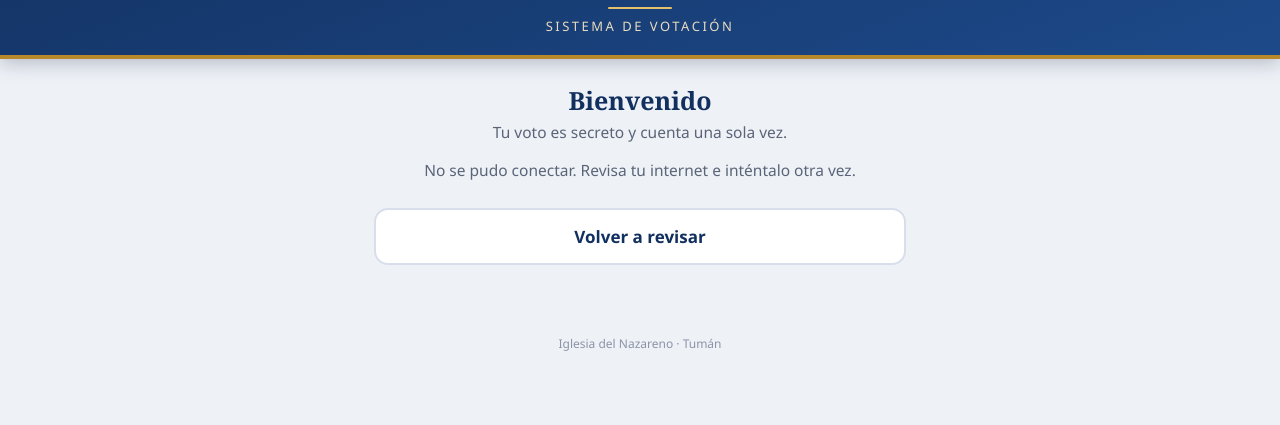
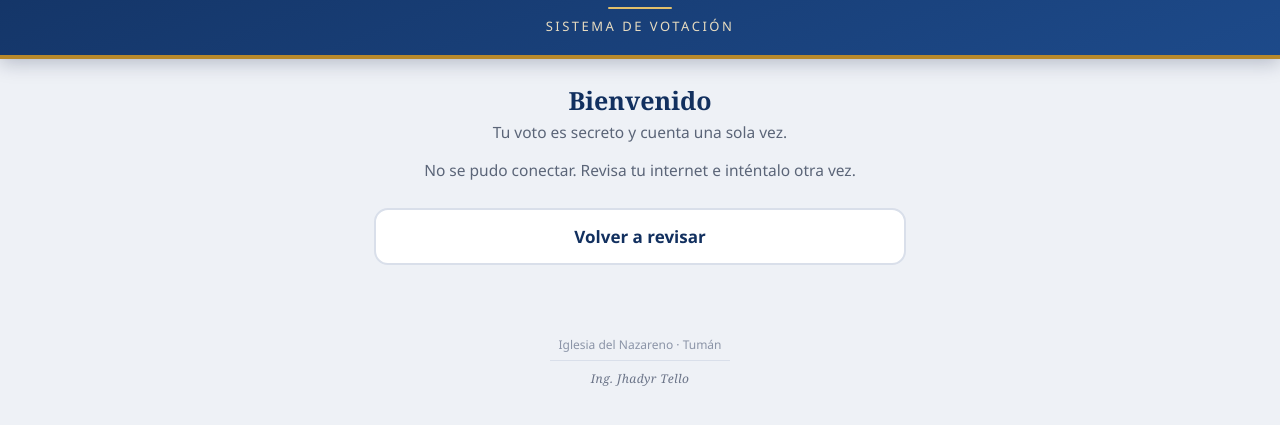
Before and after one commit to ingtellosoluciones-ui/votacion-jni, a plain HTML site: page index.html in a window 1280 px wide. Shown: the part 145-570 px from the top of the page. Drawn offline with Linux system fonts and the light colour scheme; no server answers.

Commit message:
Update index.html

```diff
--- a/index.html
+++ b/index.html
@@ -56,7 +56,8 @@
   .grandebtn .b-t { display:block; font-family:Georgia,serif; font-size:21px; }
   .grandebtn .b-d { display:block; font-size:14px; font-weight:400; opacity:.85; margin-top:3px; }
   .grandebtn[data-tema="vino"] { background:linear-gradient(160deg,#92293f,#6b1d2e); }
-  footer { text-align:center; color:#8b94a7; font-size:12px; padding:0 0 24px; }
+  footer { text-align:center; color:#8b94a7; font-size:12px; padding:0 14px 26px; line-height:1.6; }
+  footer .firma { display:inline-block; margin-top:6px; padding-top:8px; border-top:1px solid #d9dfea; min-width:180px; font-family:Georgia,"Times New Roman",serif; font-style:italic; letter-spacing:.4px; color:#6b7488; }
 </style>
 </head>
 <body data-tema="azul">
@@ -119,7 +120,7 @@
   </div>
 
 </div>
-<footer>Iglesia del Nazareno · Tumán</footer>
+<footer>Iglesia del Nazareno · Tumán<br><span class="firma">Ing. Jhadyr Tello</span></footer>
 
 <script>
 // PEGA AQUÍ las dos direcciones /exec de Apps Script (entre las comillas):
```
